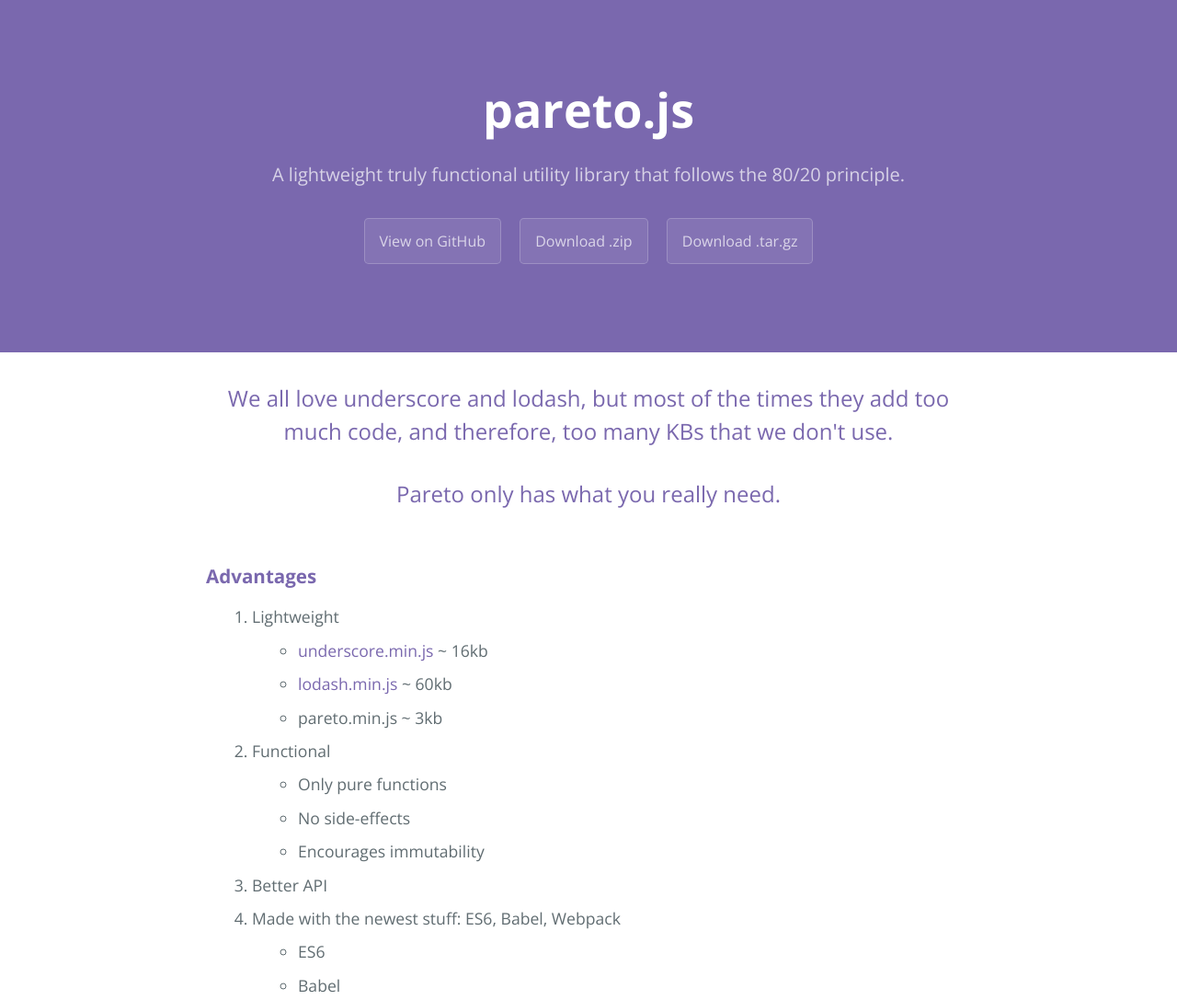
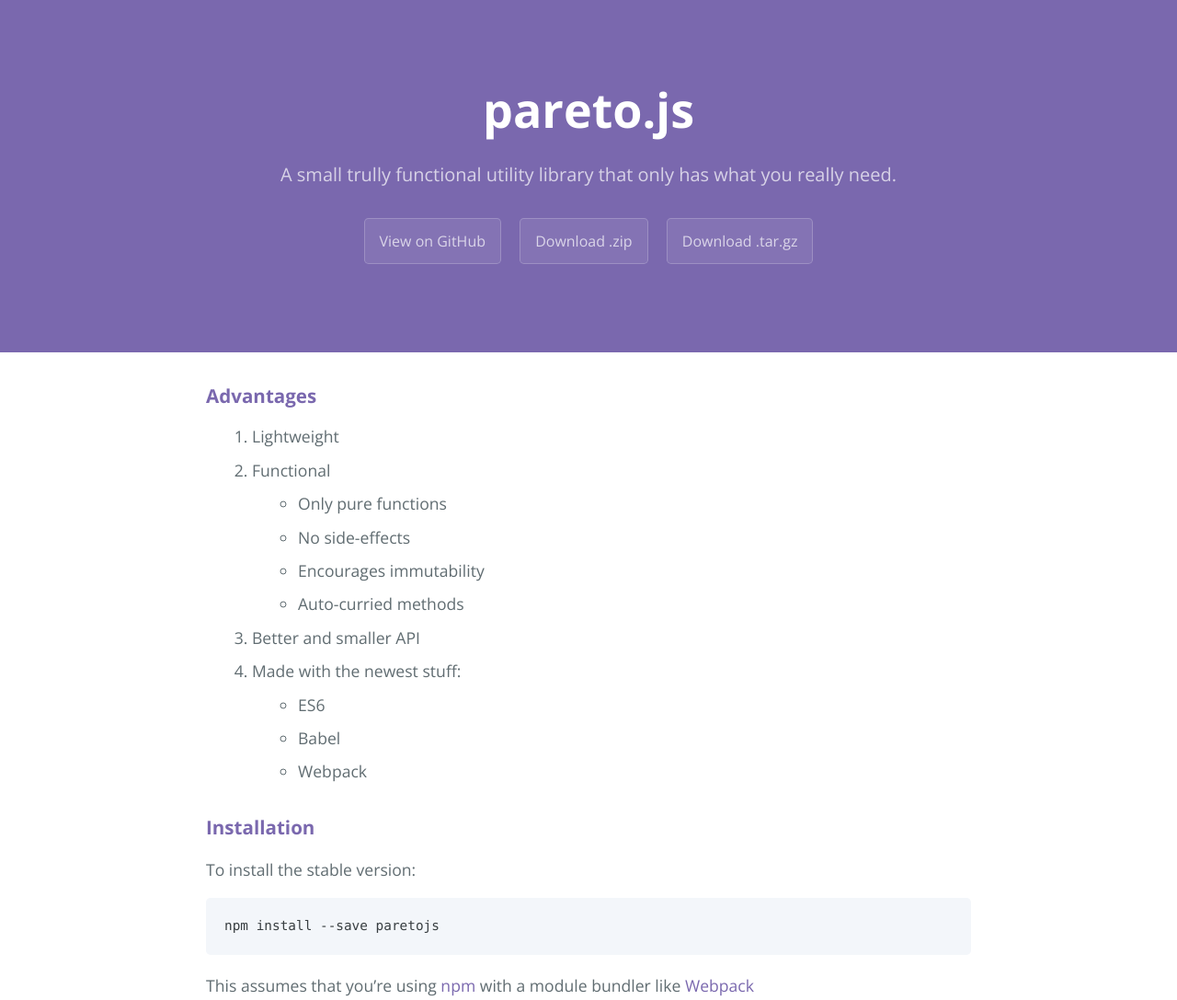
Before and after one commit to puiutucutu/pareto.js, a plain HTML site: page index.html in a window 1280 px wide. Shown: the top 1087 px of the page at 92% size. Drawn offline with nearby package versions, Linux system fonts and the light colour scheme.

Commit message:
remove text

```diff
--- a/index.html
+++ b/index.html
@@ -13,35 +13,27 @@
   <body>
     <section class="page-header">
       <h1 class="project-name">pareto.js</h1>
-      <h2 class="project-tagline">A lightweight truly functional utility library that follows the 80/20 principle.</h2>
+      <h2 class="project-tagline">A small trully functional utility library that only has what you really need.</h2>
       <a href="https://github.com/concretesolutions/pareto.js" class="btn">View on GitHub</a>
       <a href="https://github.com/concretesolutions/pareto.js/zipball/master" class="btn">Download .zip</a>
       <a href="https://github.com/concretesolutions/pareto.js/tarball/master" class="btn">Download .tar.gz</a>
     </section>
 
     <section class="main-content">
-      <div class="wrap-header-text">
-        <h2>We all love underscore and lodash, but most of the times they add too much code, and therefore, too many KBs that we don't use.</h2>
-        <h2>Pareto only has what you really need.</h2>
-      </div>
 
       <h3>Advantages</h3>
 
       <ol>
         <li>Lightweight</li>
-        <ul>
-          <li><a href="https://github.com/jashkenas/underscore/blob/master/underscore-min.js" target="_blank">underscore.min.js</a> ~ 16kb</li>
-          <li><a href="https://github.com/lodash/lodash/blob/master/dist/lodash.min.js" target="_blank">lodash.min.js</a> ~ 60kb</li>
-          <li>pareto.min.js ~ 3kb</li>
-        </ul>
         <li>Functional</li>
         <ul>
           <li>Only pure functions</li>
           <li>No side-effects</li>
           <li>Encourages immutability</li>
+          <li>Auto-curried methods</li>
         </ul>
-        <li>Better API</li>
-        <li>Made with the newest stuff: ES6, Babel, Webpack</li>
+        <li>Better and smaller API</li>
+        <li>Made with the newest stuff:</li>
         <ul>
           <li>ES6</li>
           <li>Babel</li>
@@ -71,7 +63,6 @@
           const myArray = [1, 2, 3] <br>
           const newArray = _.remove(myArray, 2) <br>
           <br>
-          console.log(myArray) // [1, 2, 3] <br>
           console.log(newArray) // [1, 2] <br>
         </code>
 
@@ -81,6 +72,7 @@
         <li><a href="https://github.com/concretesolutions/pareto.js/blob/master/API.md" target="_blank">API Reference</a></li>
         <li><a href="https://github.com/concretesolutions/pareto.js/blob/master/CONTRIBUTING.md" target="_blank">Contributing</a></li>
         <li><a href="https://github.com/concretesolutions/pareto.js/blob/master/LICENSE.md" target="_blank">License</a></li>
+        <li><a href="http://www.concretesolutions.com.br/pareto.js/" target="_blank">Website</a></li>
       </ul>
 
       <footer class="site-footer">
--- a/stylesheets/custom.css
+++ b/stylesheets/custom.css
@@ -10,18 +10,7 @@
 .main-content ul,  .main-content ol li {
 	margin: 10px;
 }
-.main-content .wrap-header-text {
-	text-align: center;
-}
-.wrap-header-text {
-	float: left;
-	width: 100%;
-	margin-bottom: 40px;
-}
-.wrap-header-text h2 {
-	font-size: 24px;
-	color: #7a68ae;
-}
+
 .main-content h3 {
 	color: #7a68ae;
 	font-weight: 700;
```
